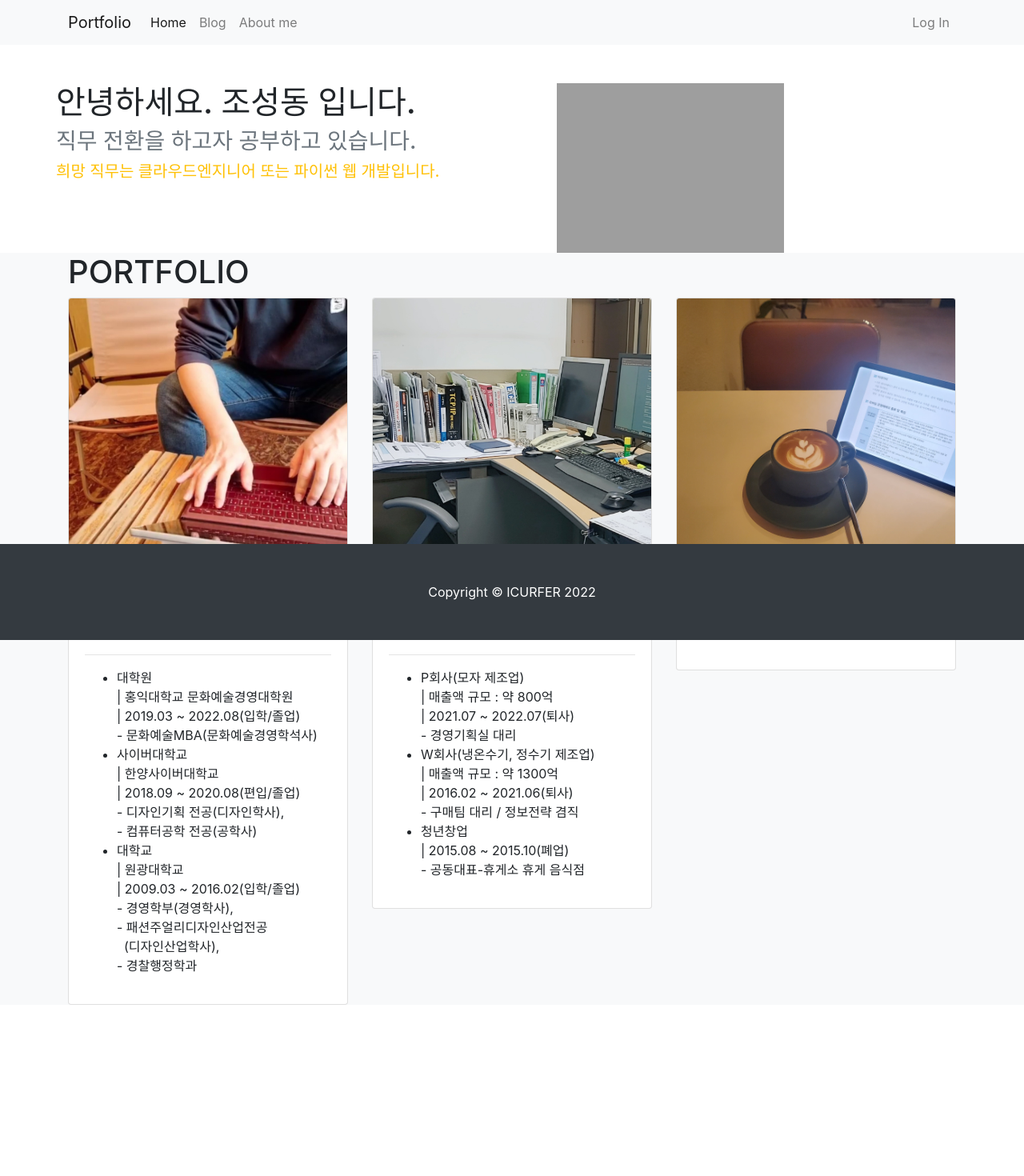
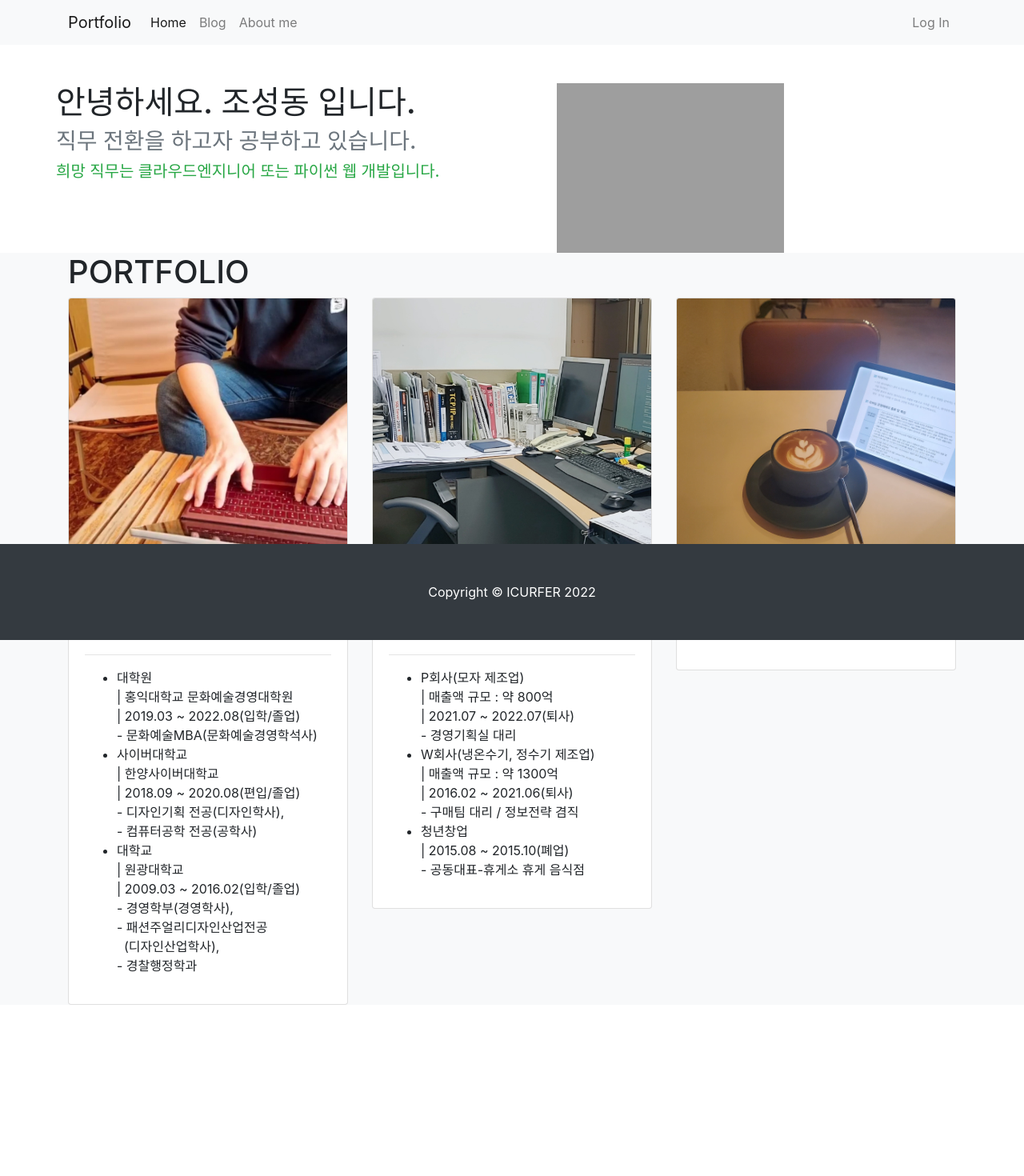
Before and after one commit to Seong-dong/team_prj_django, a Django app: page /about_me/ in a window 1280 px wide. Shown: the whole page at 80% size. Run offline with Django 4.2, Linux system fonts and the light colour scheme; some libraries are stand-ins or nearby versions; grey boxes are pictures that could not be loaded.

Commit message:
jenkins ci/cd test

```diff
--- a/single_pages/templates/single_pages/about_me.html
+++ b/single_pages/templates/single_pages/about_me.html
@@ -17,7 +17,7 @@
                 <div class="col-lg-8">
                     <h1>안녕하세요. 조성동 입니다.</h1>
                     <h3 class="text-secondary">직무 전환을 하고자 공부하고 있습니다.</h3>
-                    <h5 class="text-warning">희망 직무는 클라우드엔지니어 또는 파이썬 웹 개발입니다.</h5>
+                    <h5 class="text-success">희망 직무는 클라우드엔지니어 또는 파이썬 웹 개발입니다.</h5>
                 </div>
                 <div class="col-lg-4">
                     <img class="img-fluid" src="{% static 'single_pages/images/cafe.jpg' %}">
```
